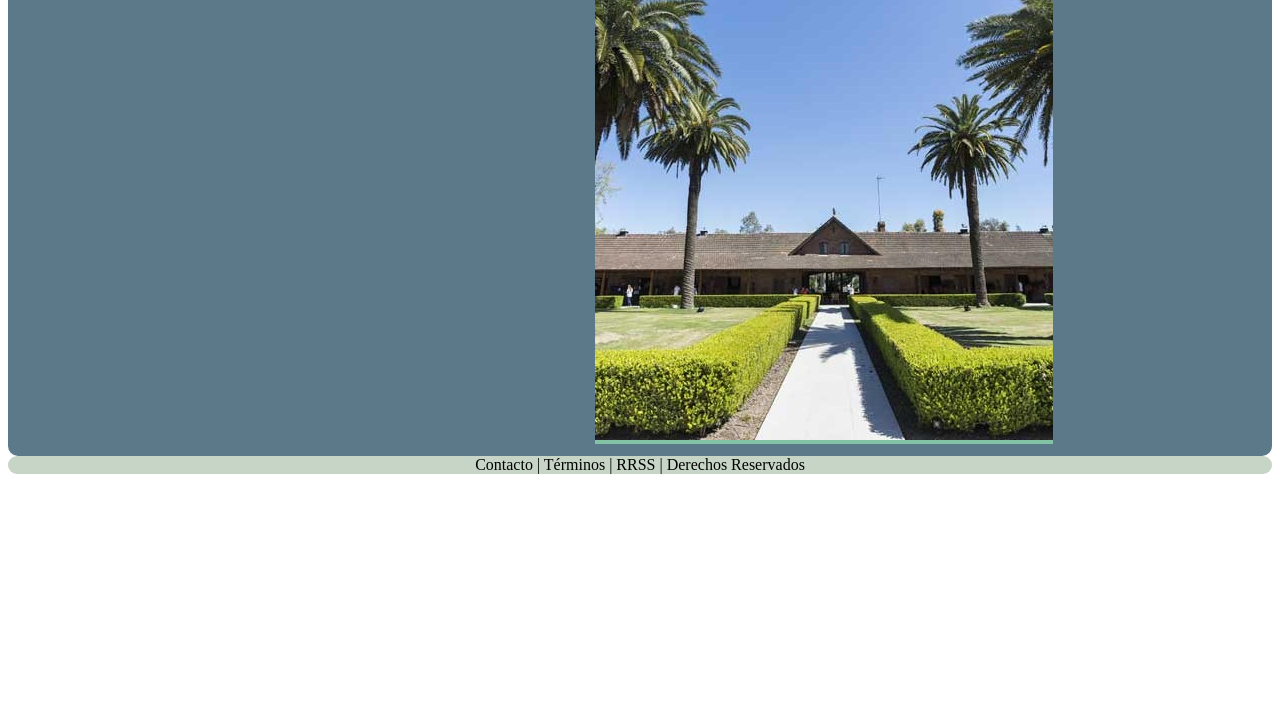
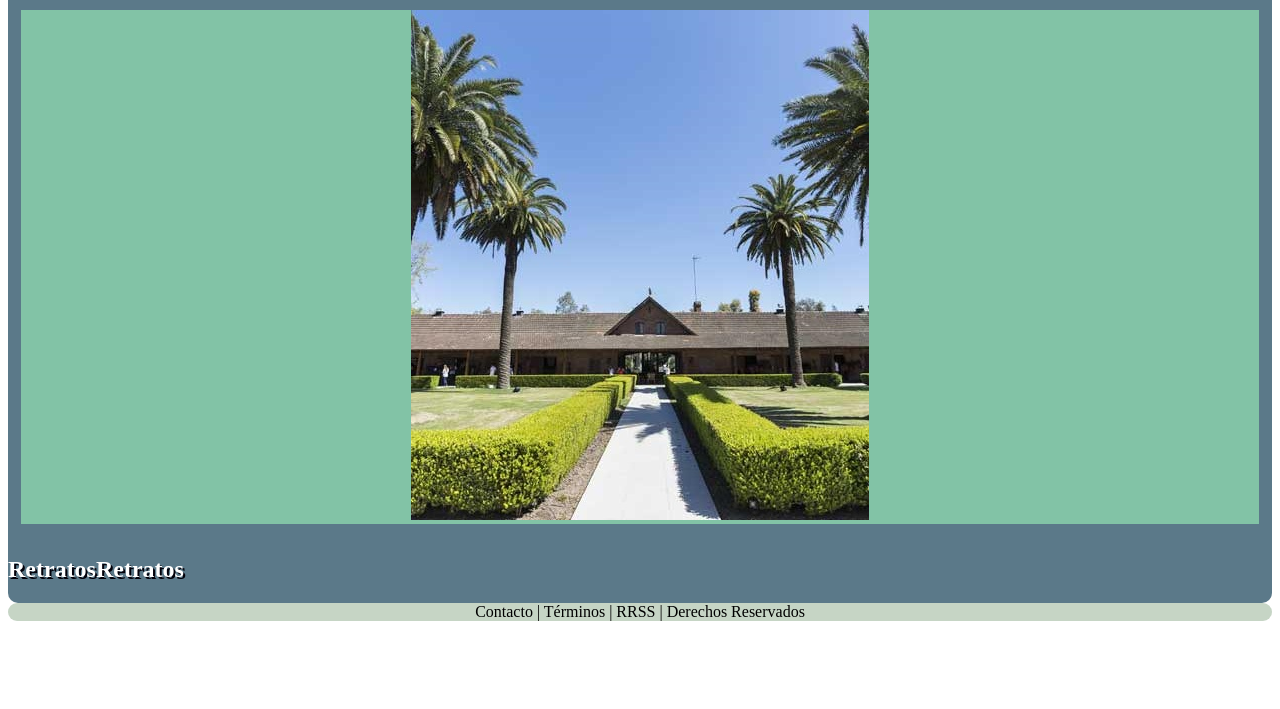
Before and after one commit to euclidesgl/Finalcss, a plain HTML site: page index.html in a window 1280 px wide. Shown: the part 91-800 px from the top of the page. Drawn offline with Linux system fonts and the light colour scheme.

Commit message:
Adaptando la pagina a Desktop..

```diff
--- a/css/estilos.css
+++ b/css/estilos.css
@@ -14,6 +14,11 @@ h1{
     color: white;
 
 }
+h2{
+    text-align: right;
+    color: white;
+
+}
 .contenedor {
     background-color: #5b7989;
     border-radius: 10px;
@@ -26,8 +31,39 @@ h1{
     /*color: white; */
     /* text-shadow: 2px 2px #02010a;*/
 }
+@media (min-width: 800px) {
+    .cabecera {
+    /*width: 500px;*/
+    width: 70%;
+    margin-left: auto;
+    margin-right: auto;
+    }
+    .link1 {
+        /*width: 100px;*/
+        width: 10%;
+        margin-left: auto;
+        margin-right: auto;
+        }
+    .link2 {
+        /*width: 100px;*/
+        width: 10%;
+        margin-left: auto;
+        margin-right: auto;
+        }
+    .link3 {
+        /*width: 100px;*/
+        width: 10%;
+        margin-left: auto;
+        margin-right: auto;
+        }
+    }
+    /*
+.cabecera, .link1, .link2, .link3 {
+    width: 100%;
+    }*/
 .imagen{
-	margin: 1%;
+    margin: 1%;
+    width: 100%;
     text-align: center;
     background-color: #82c3a6;
 }
```
